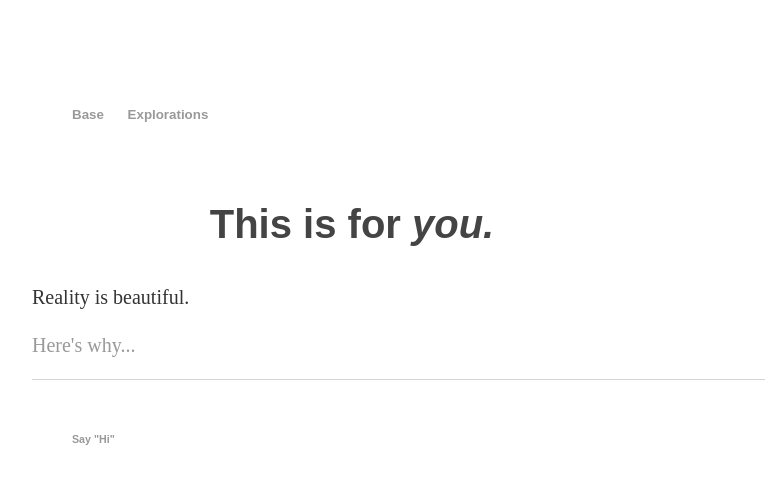
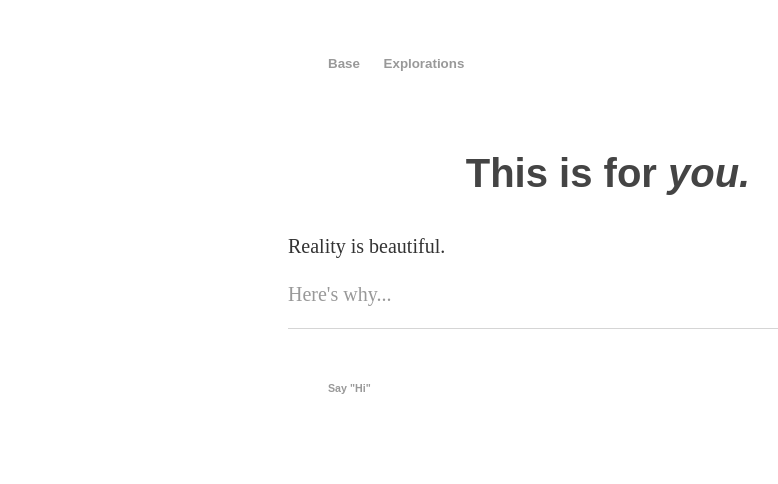
Before and after one commit to ray-dorai/ray-dorai.github.io, a Jekyll site: the page built from index.html, in a window 1280 px wide. Shown: the top 484 px of the page, without its empty margins (32-810 px from the left). Built offline with Jekyll 4.4.1, drawn with Linux system fonts in a browser that asks for light colours.

Commit message:
Update main.css

```diff
--- a/css/main.css
+++ b/css/main.css
@@ -1,8 +1,8 @@
 
 body {
-    margin: 5vw;
+    margin: 0 auto;
     font-family: 'Fjord One', serif;
-    max-width: 110ch;
+    width: 50%;
     line-height: 1.6;
     font-size: smaller;
     color: #444;
```
